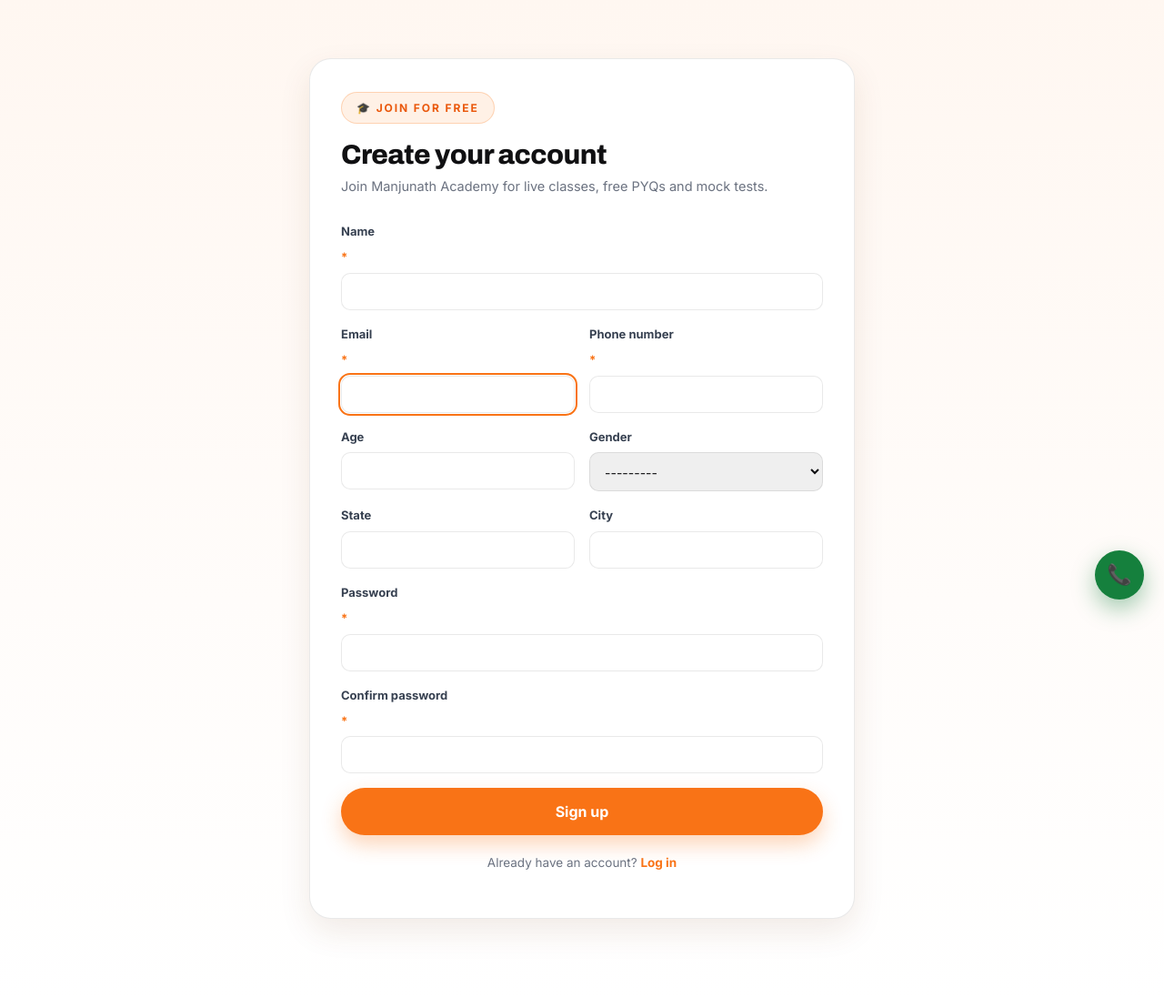
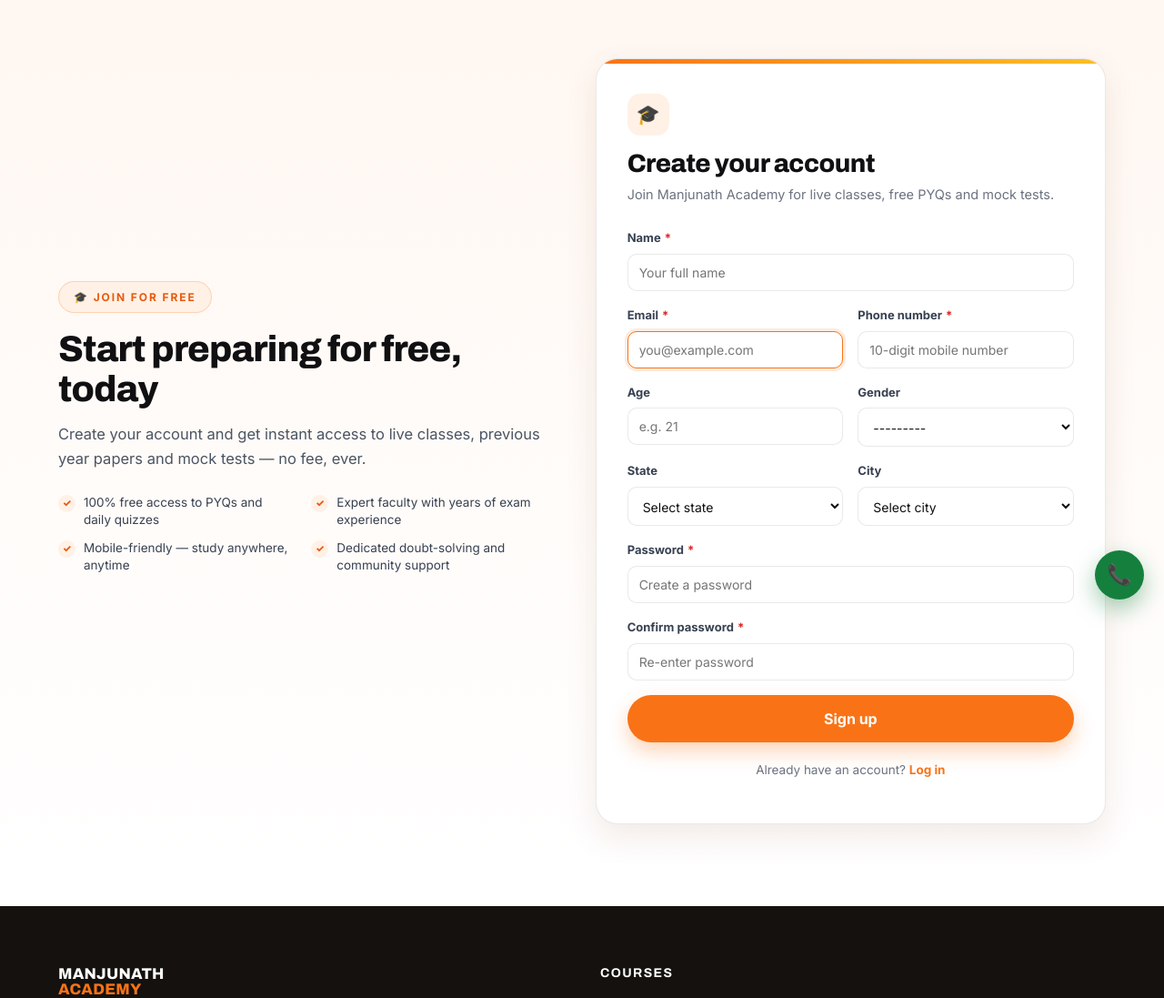
Before and after one commit to n57184322-hue/manjunathacademy, a Django app: page /signup/ in a window 1280 px wide. Shown: the part 119-1216 px from the top of the page at 91% size. Run offline with Django 5.2, Linux system fonts and the light colour scheme.

Commit message:
Relax password rules, add state/city dropdowns, and polish auth pages
- Simplify AUTH_PASSWORD_VALIDATORS so short passwords (e.g. "123456") are allowed
- Add State/City select dropdowns to the signup form
- Fix required-field asterisk rendering on its own line in signup/panel forms
- Polish login/signup visuals: accent bar, icon badge, focus states, two-column signup layout
- Add email/password placeholders to the login form

```diff
--- a/myapp/forms.py
+++ b/myapp/forms.py
@@ -1,12 +1,46 @@
-from django.contrib.auth.forms import UserCreationForm
+from django import forms
+from django.contrib.auth.forms import AuthenticationForm, UserCreationForm
 
 from .models import CustomUser
+
+STATE_CHOICES = [
+    ('', 'Select state'),
+    ('Uttar Pradesh', 'Uttar Pradesh'),
+    ('Bihar', 'Bihar'),
+    ('Madhya Pradesh', 'Madhya Pradesh'),
+    ('Uttarakhand', 'Uttarakhand'),
+    ('Delhi', 'Delhi'),
+    ('Other', 'Other'),
+]
+
+CITY_CHOICES = [
+    ('', 'Select city'),
+    ('Lucknow', 'Lucknow'),
+    ('Kanpur', 'Kanpur'),
+    ('Varanasi', 'Varanasi'),
+    ('Prayagraj', 'Prayagraj'),
+    ('Ghaziabad', 'Ghaziabad'),
+    ('Noida', 'Noida'),
+    ('Meerut', 'Meerut'),
+    ('Agra', 'Agra'),
+    ('Gorakhpur', 'Gorakhpur'),
+    ('Bareilly', 'Bareilly'),
+    ('Other', 'Other'),
+]
 
 
 class SignupForm(UserCreationForm):
     class Meta:
         model = CustomUser
         fields = ('name', 'email', 'number', 'age', 'gender', 'state', 'city')
+        widgets = {
+            'name': forms.TextInput(attrs={'placeholder': 'Your full name'}),
+            'email': forms.EmailInput(attrs={'placeholder': 'you@example.com'}),
+            'number': forms.TextInput(attrs={'placeholder': '10-digit mobile number'}),
+            'age': forms.NumberInput(attrs={'placeholder': 'e.g. 21', 'min': 10, 'max': 100}),
+            'state': forms.Select(choices=STATE_CHOICES),
+            'city': forms.Select(choices=CITY_CHOICES),
+        }
 
     def __init__(self, *args, **kwargs):
         super().__init__(*args, **kwargs)
@@ -17,3 +51,12 @@ class SignupForm(UserCreationForm):
         self.fields['gender'].required = False
         self.fields['state'].required = False
         self.fields['city'].required = False
+        self.fields['password1'].widget.attrs['placeholder'] = 'Create a password'
+        self.fields['password2'].widget.attrs['placeholder'] = 'Re-enter password'
+
+
+class EmailAuthenticationForm(AuthenticationForm):
+    def __init__(self, *args, **kwargs):
+        super().__init__(*args, **kwargs)
+        self.fields['username'].widget.attrs.update({'placeholder': 'you@example.com', 'autofocus': True})
+        self.fields['password'].widget.attrs['placeholder'] = 'Your password'
--- a/myapp/templates/myapp/panel/base.html
+++ b/myapp/templates/myapp/panel/base.html
@@ -103,7 +103,9 @@ table.panel-table tr:last-child td{border-bottom:0}
 .panel-form{display:flex;flex-direction:column;gap:16px;max-width:640px}
 .panel-form-row{display:grid;grid-template-columns:1fr 1fr;gap:16px}
 .panel-form label{display:flex;flex-direction:column;gap:7px;font-size:13px;font-weight:700;color:#374151}
-.panel-form .req{color:var(--orange)}
+.panel-label-text{display:inline-flex;align-items:center;gap:4px}
+.req{color:#DC2626;font-weight:800}
+.panel-form label:has(.panel-errors) input{border-color:#DC2626}
 .panel-form input,.panel-form select{
   border:1px solid var(--line);border-radius:10px;padding:11px 12px;
   font-size:14px;font-family:inherit;color:var(--ink);
--- a/myapp/templates/myapp/signup.html
+++ b/myapp/templates/myapp/signup.html
@@ -5,78 +5,108 @@
 
 {% block extra_style %}
 .auth-section{padding:64px 0 90px;background:linear-gradient(180deg,var(--cream) 0%,#FFFCFA 60%,#fff 100%)}
+.auth-grid{display:grid;grid-template-columns:1fr 1.05fr;gap:56px;align-items:center}
+.auth-intro .section-title{margin-bottom:14px}
 .auth-card{
-  max-width:600px;margin:0 auto;background:#fff;border:1px solid var(--line);border-radius:24px;
-  padding:36px 34px;box-shadow:var(--shadow-md);
+  position:relative;overflow:hidden;background:#fff;border:1px solid var(--line);border-radius:24px;
+  padding:38px 34px 34px;box-shadow:var(--shadow-md);
 }
-.auth-card h1{font-size:clamp(24px,3vw,30px);font-weight:800;margin:0 0 6px}
-.auth-sub{color:var(--muted);font-size:14.5px;margin:0 0 28px}
+.auth-card::before{
+  content:"";position:absolute;top:0;left:0;right:0;height:5px;
+  background:linear-gradient(90deg,var(--orange),#FBBF24);
+}
+.auth-icon{
+  width:46px;height:46px;border-radius:14px;background:var(--orange-soft);color:var(--orange-deep);
+  display:grid;place-items:center;font-size:21px;margin-bottom:16px;
+}
+.auth-card h1{font-size:clamp(23px,3vw,28px);font-weight:800;margin:0 0 6px}
+.auth-sub{color:var(--muted);font-size:14.5px;margin:0 0 26px}
 .auth-form{display:flex;flex-direction:column;gap:16px}
 .auth-row{display:grid;grid-template-columns:1fr 1fr;gap:16px}
 .auth-form label{display:flex;flex-direction:column;gap:7px;font-size:13px;font-weight:700;color:#374151}
-.auth-form .req{color:var(--orange)}
+.auth-label-text{display:inline-flex;align-items:center;gap:4px}
+.req{color:#DC2626;font-weight:800}
 .auth-form input,.auth-form select{
   border:1px solid var(--line);border-radius:10px;padding:11px 12px;
-  font-size:14px;font-family:inherit;color:var(--ink);
+  font-size:14px;font-family:inherit;color:var(--ink);background:#fff;
+  transition:border-color .15s ease,box-shadow .15s ease;
 }
-.auth-form input:focus,.auth-form select:focus{outline:2px solid var(--orange);outline-offset:1px}
+.auth-form select{cursor:pointer}
+.auth-form input:focus,.auth-form select:focus{
+  outline:none;border-color:var(--orange);box-shadow:0 0 0 3px rgba(249,115,22,.14);
+}
 .auth-errors{color:#DC2626;font-size:12.5px;margin:2px 0 0;padding:0;list-style:none}
+.auth-form label:has(.auth-errors) input{border-color:#DC2626}
 .auth-footer{text-align:center;margin-top:20px;font-size:13.5px;color:var(--muted)}
 .auth-footer a{color:var(--orange);font-weight:700}
+@media (max-width:900px){.auth-grid{grid-template-columns:1fr}.auth-intro{text-align:center}.auth-intro .au-checks{text-align:left}}
 @media (max-width:560px){.auth-row{grid-template-columns:1fr}}
 {% endblock %}
 
 {% block content %}
 <section class="auth-section">
-  <div class="wrap">
+  <div class="wrap auth-grid">
+
+    <div class="auth-intro">
+      <p class="eyebrow eyebrow-pill">🎓 Join for free</p>
+      <h2 class="section-title">Start preparing for free, today</h2>
+      <p class="body-copy">Create your account and get instant access to live classes, previous year papers and mock tests — no fee, ever.</p>
+      <ul class="au-checks">
+        <li><span class="au-check-ico">✓</span>100% free access to PYQs and daily quizzes</li>
+        <li><span class="au-check-ico">✓</span>Expert faculty with years of exam experience</li>
+        <li><span class="au-check-ico">✓</span>Mobile-friendly — study anywhere, anytime</li>
+        <li><span class="au-check-ico">✓</span>Dedicated doubt-solving and community support</li>
+      </ul>
+    </div>
+
     <div class="auth-card">
-      <p class="eyebrow eyebrow-pill">🎓 Join for free</p>
+      <span class="auth-icon">🎓</span>
       <h1>Create your account</h1>
       <p class="auth-sub">Join Manjunath Academy for live classes, free PYQs and mock tests.</p>
 
       <form class="auth-form" method="post" novalidate>
         {% csrf_token %}
 
-        <label>Name <span class="req">*</span>
+        <label><span class="auth-label-text">Name <span class="req">*</span></span>
           {{ form.name }}
           {% if form.name.errors %}<ul class="auth-errors">{% for e in form.name.errors %}<li>{{ e }}</li>{% endfor %}</ul>{% endif %}
         </label>
 
         <div class="auth-row">
-          <label>Email <span class="req">*</span>
+          <label><span class="auth-label-text">Email <span class="req">*</span></span>
             {{ form.email }}
             {% if form.email.errors %}<ul class="auth-errors">{% for e in form.email.errors %}<li>{{ e }}</li>{% endfor %}</ul>{% endif %}
           </label>
-          <label>Phone number <span class="req">*</span>
+          <label><span class="auth-label-text">Phone number <span class="req">*</span></span>
             {{ form.number }}
             {% if form.number.errors %}<ul class="auth-errors">{% for e in form.number.errors %}<li>{{ e }}</li>{% endfor %}</ul>{% endif %}
           </label>
         </div>
 
         <div class="auth-row">
-          <label>Age
+          <label><span class="auth-label-text">Age</span>
             {{ form.age }}
           </label>
-          <label>Gender
+          <label><span class="auth-label-text">Gender</span>
             {{ form.gender }}
           </label>
         </div>
 
         <div class="auth-row">
-          <label>State
+          <label><span class="auth-label-text">State</span>
             {{ form.state }}
           </label>
-          <label>City
+          <label><span class="auth-label-text">City</span>
             {{ form.city }}
           </label>
         </div>
 
-        <label>Password <span class="req">*</span>
+        <label><span class="auth-label-text">Password <span class="req">*</span></span>
           {{ form.password1 }}
           {% if form.password1.errors %}<ul class="auth-errors">{% for e in form.password1.errors %}<li>{{ e }}</li>{% endfor %}</ul>{% endif %}
         </label>
 
-        <label>Confirm password <span class="req">*</span>
+        <label><span class="auth-label-text">Confirm password <span class="req">*</span></span>
           {{ form.password2 }}
           {% if form.password2.errors %}<ul class="auth-errors">{% for e in form.password2.errors %}<li>{{ e }}</li>{% endfor %}</ul>{% endif %}
         </label>
@@ -90,6 +120,7 @@
 
       <p class="auth-footer">Already have an account? <a href="{% url 'login' %}">Log in</a></p>
     </div>
+
   </div>
 </section>
 {% endblock %}
--- a/myapp/views.py
+++ b/myapp/views.py
@@ -4,7 +4,7 @@ from django.contrib.auth.views import LoginView
 from django.contrib import messages
 from django.shortcuts import redirect, render
 
-from .forms import SignupForm
+from .forms import EmailAuthenticationForm, SignupForm
 from .models import CustomUser
 
 
@@ -30,6 +30,7 @@ def signup(request):
 
 class CustomLoginView(LoginView):
     template_name = 'myapp/login.html'
+    form_class = EmailAuthenticationForm
     redirect_authenticated_user = True
 
     def get_success_url(self):
```
Also changed, not shown: manjunathacademy/settings.py (+2 -9 lines), myapp/templates/myapp/login.html (+19 -7 lines), myapp/templates/myapp/panel/signup_add.html (+9 -9 lines), db.sqlite3.
